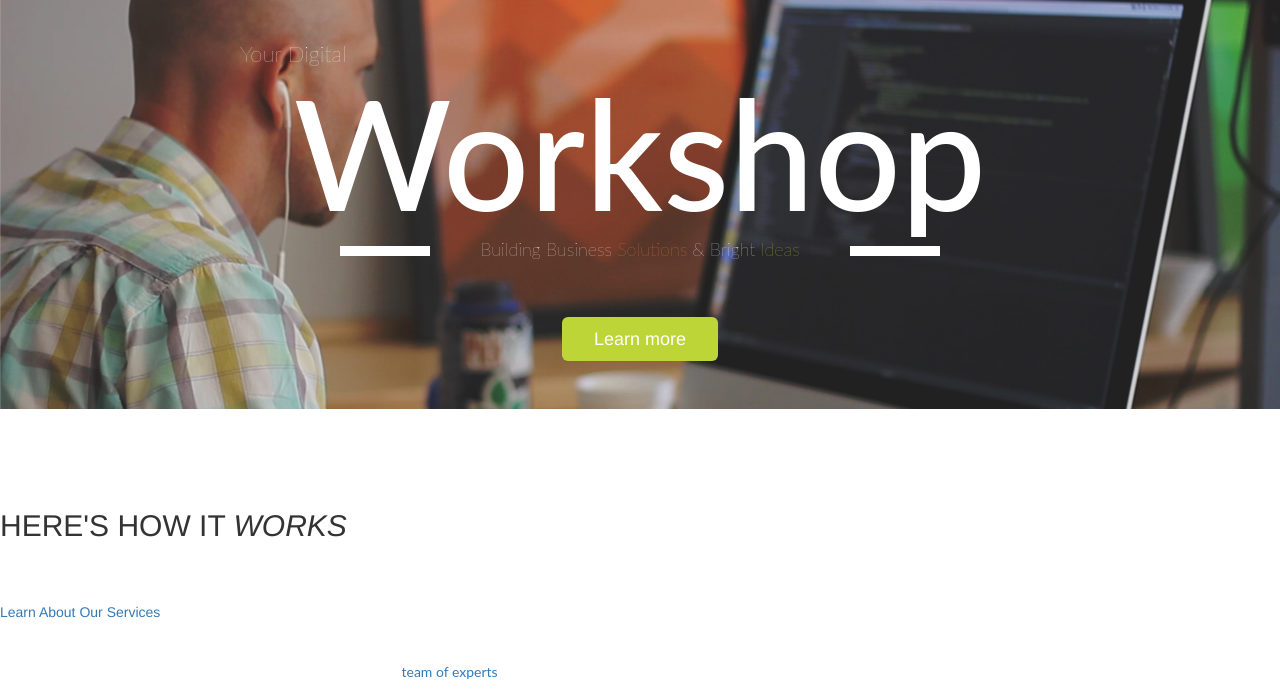
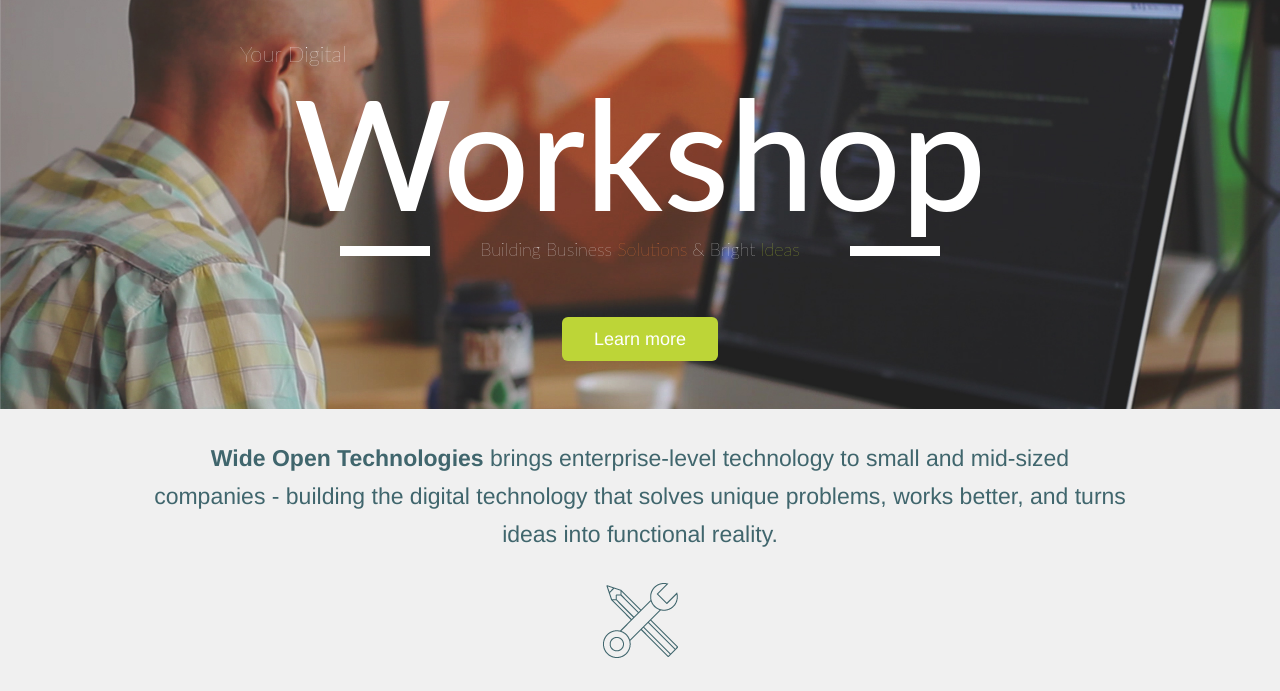
Before and after one commit to ENAndrew/Wideopen-Tech-Clone, a plain HTML site: page index.html in a window 1280 px wide. Shown: the part 100-791 px from the top of the page. Drawn offline with Linux system fonts and the light colour scheme.

Commit message:
Completed 'topText' section w/ images

```diff
--- a/css/style.css
+++ b/css/style.css
@@ -7,6 +7,7 @@
     background-image: url('../images/wot-masthead-dark.jpg');
     background-size: cover;
     padding-top: 0;
+    margin-bottom: 0;
 }
 
 .jumbotron .topBar {
@@ -118,3 +119,41 @@
     color: white;
     background-color: #cee64b;
 }
+
+.topText {
+    background-color: #f0f0f0;
+    display: flex;
+    flex-direction: column;
+    justify-content: center;
+    text-align: center;
+    padding: 30px 0;
+}
+
+.topText p, h2 {
+    color: #40666d;
+    font-family: 'Helvetica', sans-serif;
+}
+
+.topText p {
+    font-size: 23px;
+    font-weight: 300;
+    line-height: 38px;
+    padding: 0 12%;
+}
+
+#crossed {
+  object-fit: none;
+  object-position: -22px -113px;
+  width: 75px;
+  height: 75px;
+  margin: 20px 0;
+}
+
+.topText h2 {
+    font-family: 'Lato', sans-serif;
+    font-size: 42px;
+}
+
+.topText h2 b {
+    color: #bdd537;
+}
--- a/index.html
+++ b/index.html
@@ -12,6 +12,7 @@
     </head>
     <body>
 
+    <!-- begin jumbotron section -->
         <div class="jumbotron">
             <div class="container">
                 <div class="topBar">
@@ -37,14 +38,17 @@
                 </div>
             </div>
         </div>
+    <!-- End JumboTron Section -->
 
+    <!-- begin topText section -->
         <div class="topText">
             <div class ="description">
-                <p><em>Wide Open Technologies</em> brings enterprise-level technology to small and mid-sized companies - building the digital technology that solves unique problems, works better, and turns ideas into functional reality.</p>
+                <p><b>Wide Open Technologies</b> brings enterprise-level technology to small and mid-sized companies - building the digital technology that solves unique problems, works better, and turns ideas into functional reality.</p>
             </div>
-            <div><img src="" /></div>
-            <div><h2>HERE'S HOW IT <em>WORKS</em></h2></div>
-        </div><!-- end topText -->
+            <div><img id="crossed" src="images/sprite_home.png" /></div>
+            <div><h2>HERE'S HOW IT <b>WORKS</b></h2></div>
+        </div>
+    <!-- end topText section -->
 
         <div class="iconBox">
             <div>
```
Also changed, not shown: Images/sprite_home.png (added).
